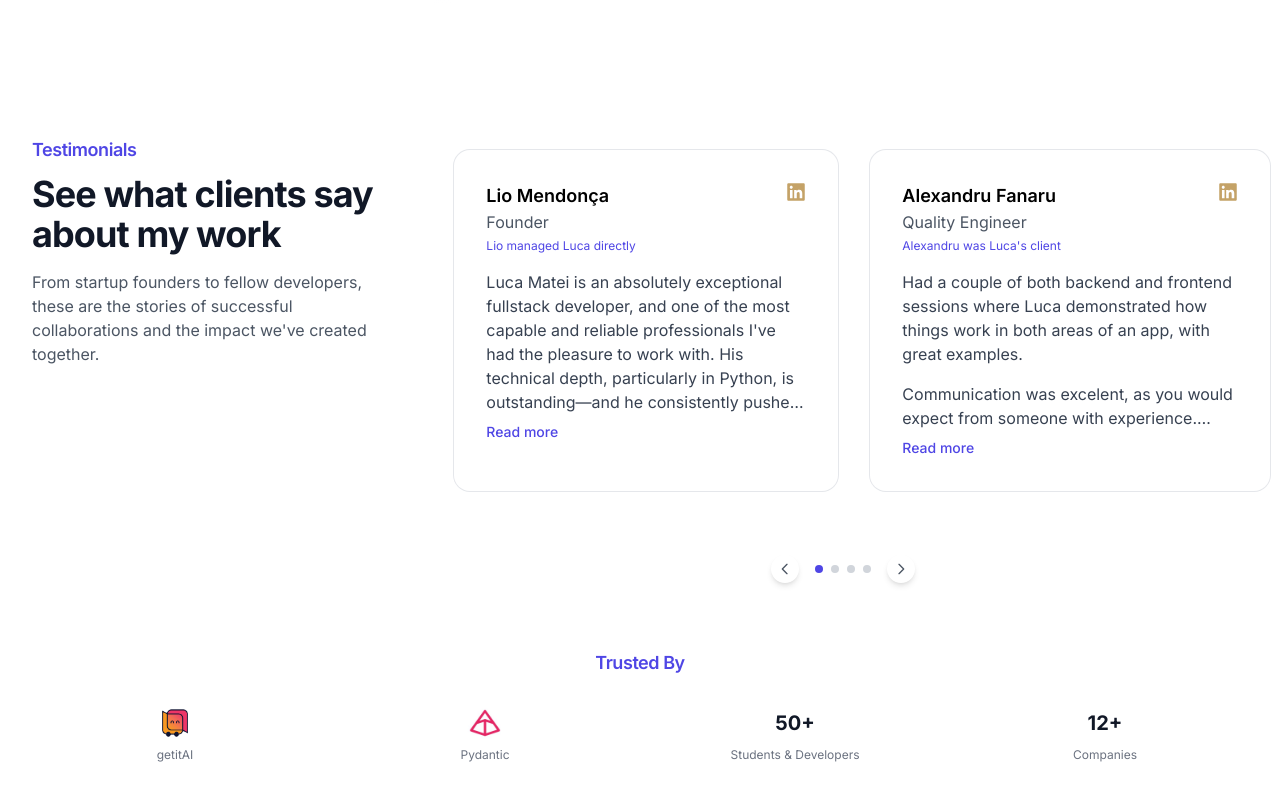
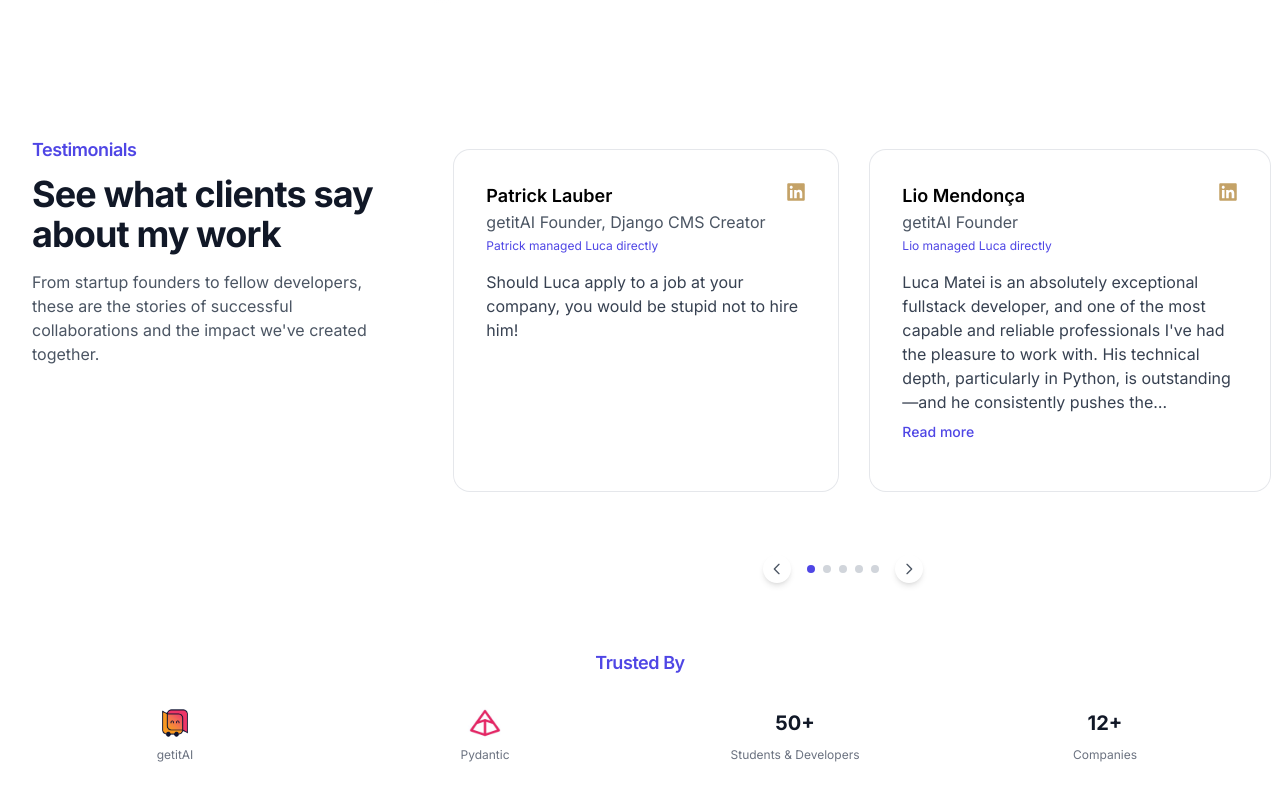
Before and after one commit to luca-matei/lucamatei.eu, a Next.js app: page / in a window 1280 px wide. Shown: the part 1018-1818 px from the top of the page. Built offline with nearby package versions, Linux system fonts and the light colour scheme.

Commit message:
add Patrick Lauber recommendation

```diff
--- a/src/app/(with-contact)/(home)/testimonials.tsx
+++ b/src/app/(with-contact)/(home)/testimonials.tsx
@@ -8,8 +8,15 @@ import Image from "next/image";
 
 const testimonials = [
   {
+    name: "Patrick Lauber",
+    role: "getitAI Founder, Django CMS Creator",
+    linkedin: "https://www.linkedin.com/in/patricklauber",
+    relation: "Patrick managed Luca directly",
+    text: `Should Luca apply to a job at your company, you would be stupid not to hire him!`
+  },
+  {
     name: "Lio Mendonça",
-    role: "Founder",
+    role: "getitAI Founder",
     linkedin: "https://www.linkedin.com/in/lio-mendonca",
     relation: "Lio managed Luca directly",
     text: `Luca Matei is an absolutely exceptional fullstack developer, and one of the most capable and reliable professionals I've had the pleasure to work with. His technical depth, particularly in Python, is outstanding—and he consistently pushes the boundaries of what's possible, delivering innovative and high-impact solutions.
```
